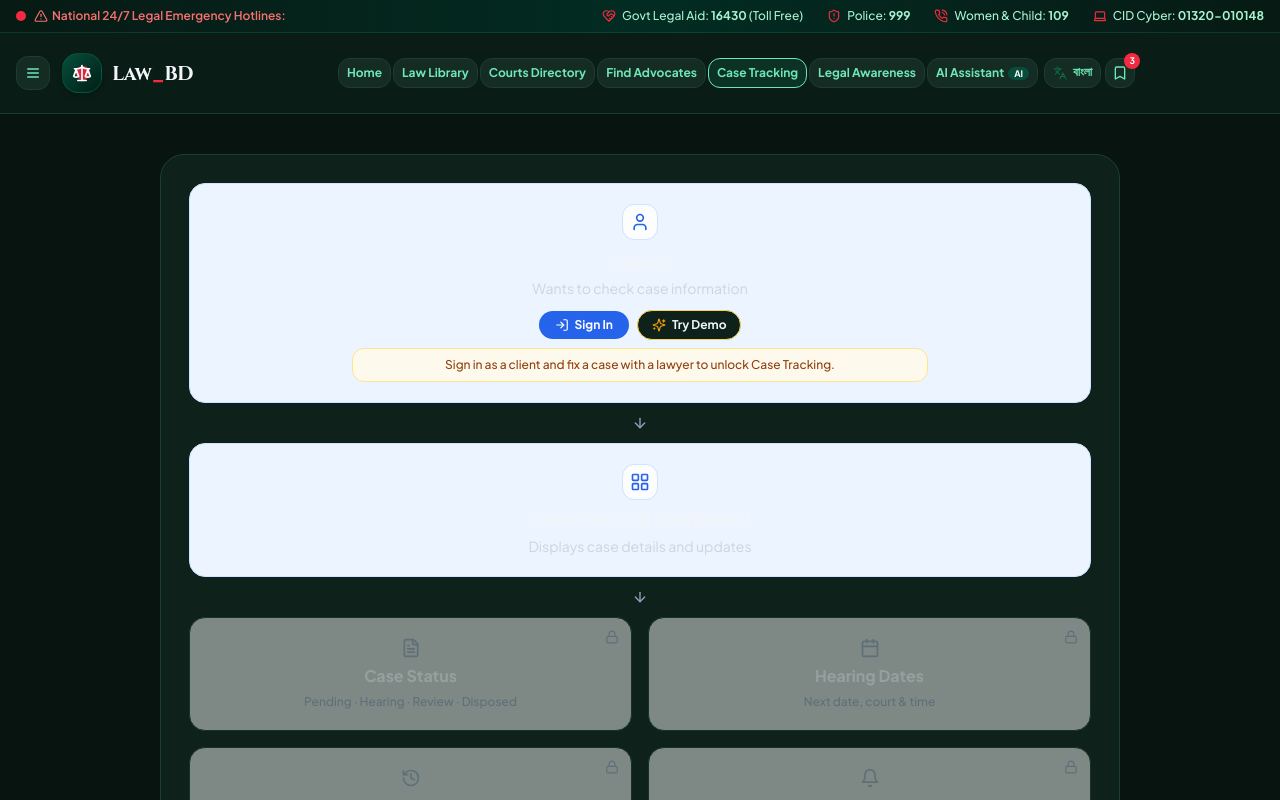
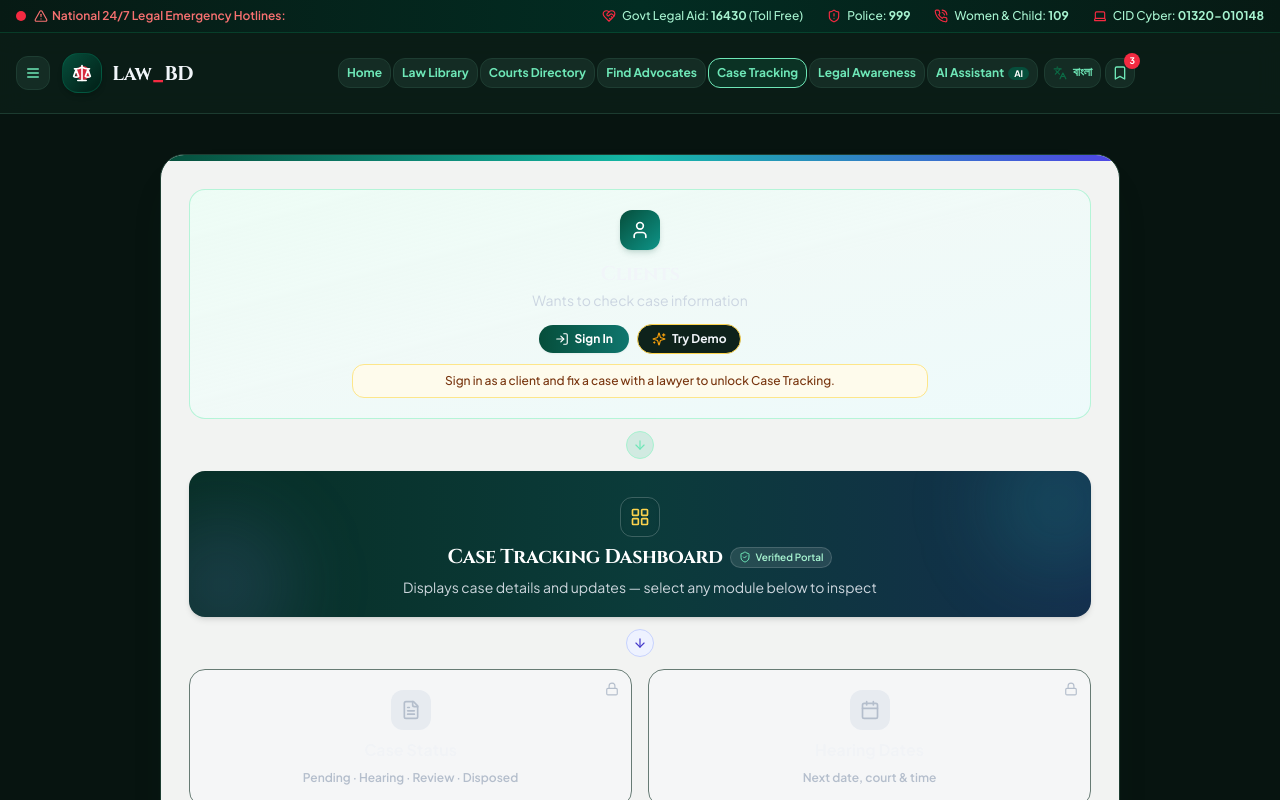
Before and after one commit to ahona25/Law_BD, a React (Vite) app in the folder frontend/: page /case-tracking in a window 1280 px wide. Shown: the top 800 px of the page. Built offline with nearby package versions, Linux system fonts and the light colour scheme.

Commit message:
style(case-tracking): style Clients node, executive dashboard banner, and module cards

```diff
--- a/frontend/src/components/case-tracking/CaseTrackingFlowHeader.jsx
+++ b/frontend/src/components/case-tracking/CaseTrackingFlowHeader.jsx
@@ -70,7 +70,8 @@ export default function CaseTrackingFlowHeader({
       id: 'status',
       icon: FileText,
       title: isBn ? 'মামলার অবস্থা' : 'Case Status',
-      meta: canUse && selectedCase
+      meta:
+        canUse && selectedCase
           ? isBn
             ? statusInfo.bnLabel
             : statusInfo.enLabel
@@ -82,7 +83,8 @@ export default function CaseTrackingFlowHeader({
       id: 'hearings',
       icon: Calendar,
       title: isBn ? 'শুনানির তারিখ' : 'Hearing Dates',
-      meta: canUse && selectedCase?.next_hearing_date
+      meta:
+        canUse && selectedCase?.next_hearing_date
           ? `${selectedCase.next_hearing_date}${
               selectedCase.next_hearing_time ? ` · ${selectedCase.next_hearing_time}` : ''
             }`
@@ -94,7 +96,8 @@ export default function CaseTrackingFlowHeader({
       id: 'history',
       icon: History,
       title: isBn ? 'মামলার ইতিহাস' : 'Case History',
-      meta: canUse && selectedCase
+      meta:
+        canUse && selectedCase
           ? `${selectedCase.history?.length || 0} ${isBn ? 'টি কার্যক্রম' : 'activities'}`
           : isBn
           ? 'নিবন্ধন থেকে সর্বশেষ আপডেট'
@@ -139,14 +142,18 @@ export default function CaseTrackingFlowHeader({
   };
 
   return (
-    <div className="bg-white rounded-2xl sm:rounded-3xl border border-slate-200 shadow-xs p-4 sm:p-7 space-y-2.5 sm:space-y-3">
+    <div className="relative bg-white/95 backdrop-blur-xs rounded-3xl border border-slate-200/90 shadow-[0_20px_50px_-20px_rgba(6,78,59,0.14)] overflow-hidden">
+      {/* Signature Top Multi-Tone Judicial Accent Bar */}
+      <div className="h-1.5 w-full bg-gradient-to-r from-bdGreen-800 via-teal-500 via-50% to-indigo-600" />
+
+      <div className="p-4 sm:p-7 space-y-2.5 sm:space-y-3">
         {/* Node 1: Clients */}
-      <div className="rounded-2xl bg-[#EBF4FF] border border-[#CFE2FF] px-4 sm:px-6 py-4 sm:py-5 text-center space-y-2 transition-all">
-        <div className="w-9 h-9 rounded-xl bg-white/85 border border-[#CFE2FF] text-[#2563EB] flex items-center justify-center mx-auto shadow-2xs">
+        <div className="rounded-2xl bg-gradient-to-br from-emerald-50/90 via-teal-50/70 to-cyan-50/70 border border-emerald-200/80 px-4 sm:px-6 py-4 sm:py-5 text-center space-y-2.5 transition-all">
+          <div className="w-10 h-10 rounded-xl bg-gradient-to-br from-bdGreen-800 to-teal-600 text-white flex items-center justify-center mx-auto shadow-md shadow-emerald-900/15">
             <User className="w-5 h-5" />
           </div>
           <div>
-          <h1 className="font-bold text-base sm:text-lg text-slate-900">
+            <h1 className="font-serif font-bold text-lg sm:text-xl text-slate-900 tracking-tight">
               {isBn ? 'ক্লায়েন্ট' : 'Clients'}
             </h1>
             <p className="text-xs sm:text-sm text-slate-600 mt-0.5">
@@ -157,14 +164,18 @@ export default function CaseTrackingFlowHeader({
           <div className="pt-1 flex flex-wrap items-center justify-center gap-2 text-xs">
             {demoMode ? (
               <>
-              <span className="inline-flex items-center gap-1.5 px-3 py-1 rounded-full bg-amber-50 border border-amber-300 font-bold text-amber-900">
+                <span className="inline-flex items-center gap-1.5 px-3 py-1.5 rounded-full bg-amber-50 border border-amber-300 font-bold text-amber-900 shadow-2xs">
                   <Sparkles className="w-3.5 h-3.5 text-amber-500 shrink-0" />
-                <span>{isBn ? `ডেমো প্রদর্শনী (${casesCount} টি মামলা)` : `Demo Showcase (${casesCount} Cases)`}</span>
+                  <span>
+                    {isBn
+                      ? `ডেমো প্রদর্শনী (${casesCount} টি মামলা)`
+                      : `Demo Showcase (${casesCount} Cases)`}
+                  </span>
                 </span>
                 <button
                   type="button"
                   onClick={onOpenCreate}
-                className="inline-flex items-center gap-1 px-3.5 py-1.5 rounded-full bg-[#2563EB] hover:bg-blue-700 text-white font-bold transition-colors shadow-2xs cursor-pointer"
+                  className="inline-flex items-center gap-1 px-3.5 py-1.5 rounded-full bg-gradient-to-r from-bdGreen-800 to-teal-700 hover:from-bdGreen-700 hover:to-teal-600 text-white font-bold transition-all shadow-sm cursor-pointer"
                 >
                   <Plus className="w-3.5 h-3.5" />
                   <span>{isBn ? 'নতুন মামলা যোগ করুন' : 'New Case'}</span>
@@ -183,7 +194,7 @@ export default function CaseTrackingFlowHeader({
                 <Link
                   to="/login?from=/case-tracking"
                   state={{ from: '/case-tracking' }}
-                className="inline-flex items-center gap-1.5 px-4 py-1.5 rounded-full bg-[#2563EB] hover:bg-blue-700 text-white font-bold transition-colors shadow-2xs"
+                  className="inline-flex items-center gap-1.5 px-4 py-1.5 rounded-full bg-gradient-to-r from-bdGreen-800 to-teal-700 hover:from-bdGreen-700 hover:to-teal-600 text-white font-bold transition-all shadow-sm"
                 >
                   <LogIn className="w-3.5 h-3.5" />
                   <span>{isBn ? 'সাইন ইন' : 'Sign In'}</span>
@@ -199,7 +210,7 @@ export default function CaseTrackingFlowHeader({
               </>
             ) : canUse ? (
               <>
-              <span className="inline-flex items-center gap-1.5 px-3 py-1 rounded-full bg-white/90 border border-[#CFE2FF] font-semibold text-slate-700">
+                <span className="inline-flex items-center gap-1.5 px-3 py-1.5 rounded-full bg-white/95 border border-emerald-200 font-semibold text-slate-700 shadow-2xs">
                   <CheckCircle2 className="w-3.5 h-3.5 text-emerald-600 shrink-0" />
                   <span>
                     {user?.name} ({casesCount} {isBn ? 'টি মামলা' : 'Cases'})
@@ -208,7 +219,7 @@ export default function CaseTrackingFlowHeader({
                 <button
                   type="button"
                   onClick={onOpenCreate}
-                className="inline-flex items-center gap-1 px-3.5 py-1.5 rounded-full bg-[#2563EB] hover:bg-blue-700 text-white font-bold transition-colors shadow-2xs cursor-pointer"
+                  className="inline-flex items-center gap-1 px-3.5 py-1.5 rounded-full bg-gradient-to-r from-bdGreen-800 to-teal-700 hover:from-bdGreen-700 hover:to-teal-600 text-white font-bold transition-all shadow-sm cursor-pointer"
                 >
                   <Plus className="w-3.5 h-3.5" />
                   <span>{isBn ? 'নতুন মামলা যোগ করুন' : 'New Case'}</span>
@@ -216,14 +227,14 @@ export default function CaseTrackingFlowHeader({
               </>
             ) : (
               <div className="flex flex-wrap items-center justify-center gap-2">
-              <span className="inline-flex items-center gap-1.5 px-3 py-1 rounded-full bg-amber-50 border border-amber-200 font-semibold text-amber-900">
+                <span className="inline-flex items-center gap-1.5 px-3 py-1.5 rounded-full bg-amber-50 border border-amber-200 font-semibold text-amber-900">
                   <Lock className="w-3.5 h-3.5 text-amber-600 shrink-0" />
                   <span>{user?.name}</span>
                 </span>
                 {eligibilityReason === 'no_lawyer_case' && (
                   <Link
                     to="/lawyers"
-                  className="inline-flex items-center gap-1.5 px-3.5 py-1.5 rounded-full bg-[#2563EB] hover:bg-blue-700 text-white font-bold transition-colors shadow-2xs"
+                    className="inline-flex items-center gap-1.5 px-3.5 py-1.5 rounded-full bg-gradient-to-r from-bdGreen-800 to-teal-700 hover:from-bdGreen-700 hover:to-teal-600 text-white font-bold transition-all shadow-sm"
                   >
                     <Briefcase className="w-3.5 h-3.5" />
                     <span>{isBn ? 'আইনজীবী নির্বাচন করুন' : 'Fix Case with a Lawyer'}</span>
@@ -242,7 +253,7 @@ export default function CaseTrackingFlowHeader({
           </div>
 
           {!canUse && (
-          <p className="text-[11px] sm:text-xs font-medium text-amber-800 bg-amber-50/90 border border-amber-200 rounded-xl px-3 py-2 max-w-xl mx-auto">
+            <p className="text-[11px] sm:text-xs font-medium text-amber-900 bg-amber-50/95 border border-amber-200 rounded-xl px-3.5 py-2 max-w-xl mx-auto">
               {getAccessMessage()}
             </p>
           )}
@@ -250,80 +261,119 @@ export default function CaseTrackingFlowHeader({
 
         {/* Connector Arrow 1 */}
         <div className="flex justify-center">
-        <ArrowDown className="w-4 h-4 text-slate-500" />
+          <div className="w-7 h-7 rounded-full bg-emerald-50 border border-emerald-200 flex items-center justify-center text-bdGreen-800 shadow-2xs">
+            <ArrowDown className="w-3.5 h-3.5" />
+          </div>
         </div>
 
-      {/* Node 2: Case Tracking Dashboard */}
-      <div className="rounded-2xl bg-[#EBF4FF] border border-[#CFE2FF] px-4 sm:px-6 py-4 sm:py-5 text-center space-y-1">
-        <div className="w-9 h-9 rounded-xl bg-white/85 border border-[#CFE2FF] text-[#2563EB] flex items-center justify-center mx-auto shadow-2xs">
+        {/* Node 2: Case Tracking Dashboard — Executive Midnight Emerald-Navy Hub */}
+        <div className="relative overflow-hidden rounded-2xl bg-gradient-to-r from-[#072E25] via-[#0B3B3A] to-[#142D4C] text-white px-4 sm:px-6 py-4 sm:py-5 text-center space-y-1.5 shadow-md">
+          <div
+            aria-hidden="true"
+            className="pointer-events-none absolute -top-10 -right-10 w-36 h-36 rounded-full bg-teal-400/15 blur-2xl"
+          />
+          <div
+            aria-hidden="true"
+            className="pointer-events-none absolute -bottom-10 -left-10 w-36 h-36 rounded-full bg-indigo-400/15 blur-2xl"
+          />
+          <div className="relative z-10 flex flex-col items-center space-y-1.5">
+            <div className="w-10 h-10 rounded-xl bg-white/12 border border-white/20 backdrop-blur-xs text-amber-300 flex items-center justify-center shadow-inner">
               <LayoutGrid className="w-5 h-5" />
             </div>
-        <h2 className="font-bold text-base sm:text-lg text-slate-900">
+            <div className="flex items-center justify-center gap-2 flex-wrap">
+              <h2 className="font-serif font-bold text-lg sm:text-xl text-white tracking-tight">
                 {isBn ? 'কেস ট্র্যাকিং ড্যাশবোর্ড' : 'Case Tracking Dashboard'}
               </h2>
-        <p className="text-xs sm:text-sm text-slate-600">
-          {isBn ? 'মামলার বিস্তারিত ও আপডেট প্রদর্শন করে' : 'Displays case details and updates'}
+              <span className="inline-flex items-center gap-1 px-2 py-0.5 rounded-full bg-white/10 border border-white/15 text-[10px] font-semibold text-emerald-200">
+                <ShieldCheck className="w-3 h-3 text-emerald-300" />
+                {isBn ? 'ভেরিফায়েড পোর্টাল' : 'Verified Portal'}
+              </span>
+            </div>
+            <p className="text-xs sm:text-sm text-slate-200/90">
+              {isBn
+                ? 'মামলার বিস্তারিত ও আপডেট প্রদর্শন করে — যেকোনো মডিউলে ক্লিক করুন'
+                : 'Displays case details and updates — select any module below to inspect'}
             </p>
+          </div>
         </div>
 
         {/* Connector Arrow 2 */}
         <div className="flex justify-center">
-        <ArrowDown className="w-4 h-4 text-slate-500" />
+          <div className="w-7 h-7 rounded-full bg-indigo-50 border border-indigo-200 flex items-center justify-center text-indigo-700 shadow-2xs">
+            <ArrowDown className="w-3.5 h-3.5" />
+          </div>
         </div>
 
-      {/* 2x2 Module Cards Grid */}
+        {/* 2x2 Color-Coded Module Cards Grid */}
         <div className="grid grid-cols-1 sm:grid-cols-2 gap-3 sm:gap-4">
           {cards.map((card) => {
             const Icon = card.icon;
             const isActive = canUse && activeSection === card.id;
+            const theme = CARD_STYLES[card.id];
             return (
               <button
                 key={card.id}
                 type="button"
                 disabled={!canUse}
                 onClick={() => canUse && onSelectSection(card.id)}
-              className={`rounded-2xl border px-4 sm:px-5 py-4 sm:py-5 text-center transition-all flex flex-col items-center justify-center gap-1.5 relative ${
+                className={`group rounded-2xl border px-4 sm:px-5 py-4 sm:py-5 text-center transition-all duration-200 flex flex-col items-center justify-center gap-2 relative ${
                   !canUse
-                  ? 'bg-slate-50/80 border-slate-200 opacity-60 cursor-not-allowed'
+                    ? 'bg-slate-50/85 border-slate-200 opacity-65 cursor-not-allowed'
                     : isActive
-                  ? 'bg-[#F5F9FF] border-[#2563EB] ring-2 ring-[#2563EB]/20 shadow-sm cursor-pointer'
-                  : 'bg-white border-slate-200 hover:border-[#93C5FD] hover:bg-slate-50/70 shadow-2xs cursor-pointer'
+                    ? `${theme.active} -translate-y-0.5 cursor-pointer`
+                    : `${theme.idle} hover:-translate-y-0.5 hover:shadow-sm cursor-pointer`
                 }`}
               >
                 {!canUse && (
                   <Lock className="w-3.5 h-3.5 text-slate-400 absolute top-3 right-3" aria-hidden="true" />
                 )}
                 {card.badge > 0 && (
-                <span className="absolute top-3 right-3 px-2 py-0.5 text-[10px] font-bold bg-bdRed-500 text-white rounded-full">
+                  <span className="absolute top-3 right-3 px-2 py-0.5 text-[10px] font-bold bg-bdRed-500 text-white rounded-full shadow-xs">
                     {card.badge}
                   </span>
                 )}
-              <Icon className={`w-5 h-5 ${canUse ? 'text-[#2563EB]' : 'text-slate-400'}`} />
+                <div
+                  className={`w-10 h-10 rounded-xl flex items-center justify-center transition-transform duration-200 ${
+                    canUse
+                      ? `${theme.iconWrap} group-hover:scale-105`
+                      : 'bg-slate-200 text-slate-500'
+                  }`}
+                >
+                  <Icon className="w-5 h-5" />
+                </div>
                 <span className="font-bold text-sm sm:text-base text-slate-900">{card.title}</span>
-              <span className="text-[11px] sm:text-xs font-medium text-slate-500">{card.meta}</span>
+                <span
+                  className={`text-[11px] sm:text-xs font-semibold ${
+                    isActive ? theme.metaActive : 'text-slate-500'
+                  }`}
+                >
+                  {card.meta}
+                </span>
               </button>
             );
           })}
         </div>
 
-      {/* Document Management Quick Button */}
+        {/* Document Management & Court Orders Action Bar */}
         <div className="pt-1 flex justify-center">
           <button
             type="button"
             disabled={!canUse}
             onClick={() => canUse && onSelectSection('documents')}
-          className={`w-full sm:w-auto inline-flex items-center justify-center gap-2 px-4 py-2.5 rounded-xl border text-xs font-bold transition-all ${
+            className={`w-full sm:w-auto inline-flex items-center justify-center gap-2 px-5 py-2.5 rounded-xl border text-xs font-bold transition-all duration-200 ${
               !canUse
-              ? 'bg-slate-50 border-slate-200 text-slate-400 opacity-60 cursor-not-allowed'
+                ? 'bg-slate-50 border-slate-200 text-slate-400 opacity-65 cursor-not-allowed'
                 : activeSection === 'documents'
-              ? 'bg-[#EBF4FF] border-[#2563EB] text-[#1D4ED8] ring-2 ring-[#2563EB]/15 cursor-pointer'
-              : 'bg-slate-50 hover:bg-[#EBF4FF] border-slate-200 hover:border-[#93C5FD] text-slate-700 cursor-pointer'
+                ? 'bg-gradient-to-r from-cyan-50 to-sky-50 border-cyan-600 text-cyan-900 ring-2 ring-cyan-500/20 shadow-sm cursor-pointer'
+                : 'bg-gradient-to-r from-slate-50 to-cyan-50/40 hover:from-cyan-50 hover:to-sky-50 border-slate-200 hover:border-cyan-400 text-slate-700 cursor-pointer'
             }`}
           >
             {!canUse ? (
               <Lock className="w-3.5 h-3.5 shrink-0" />
             ) : (
-            <FolderOpen className="w-4 h-4 text-[#2563EB] shrink-0" />
+              <span className="w-6 h-6 rounded-lg bg-cyan-600 text-white flex items-center justify-center shrink-0 shadow-2xs">
+                <FolderOpen className="w-3.5 h-3.5" />
+              </span>
             )}
             <span>
               {isBn ? 'নথি ও আদালতের আদেশ ব্যবস্থাপনা' : 'Document Management & Court Orders'}
@@ -332,5 +382,6 @@ export default function CaseTrackingFlowHeader({
           </button>
         </div>
       </div>
+    </div>
   );
 }
```
Lines whose indentation alone changed are shown as unchanged.
